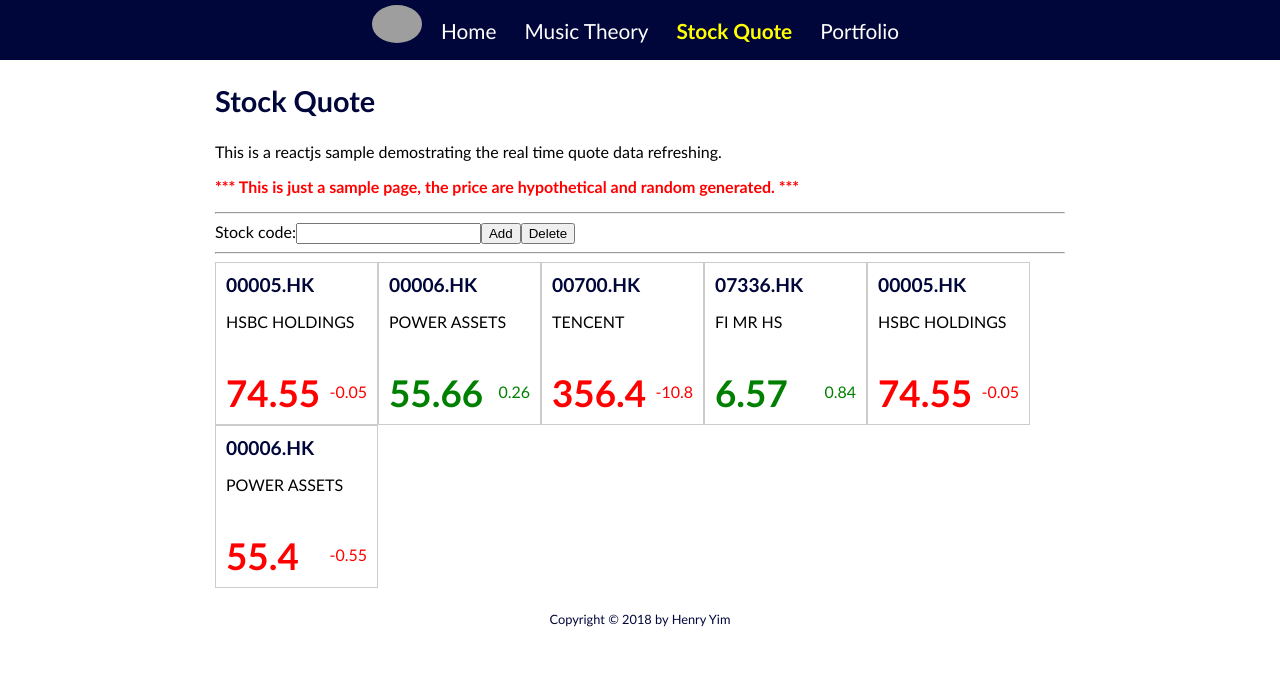
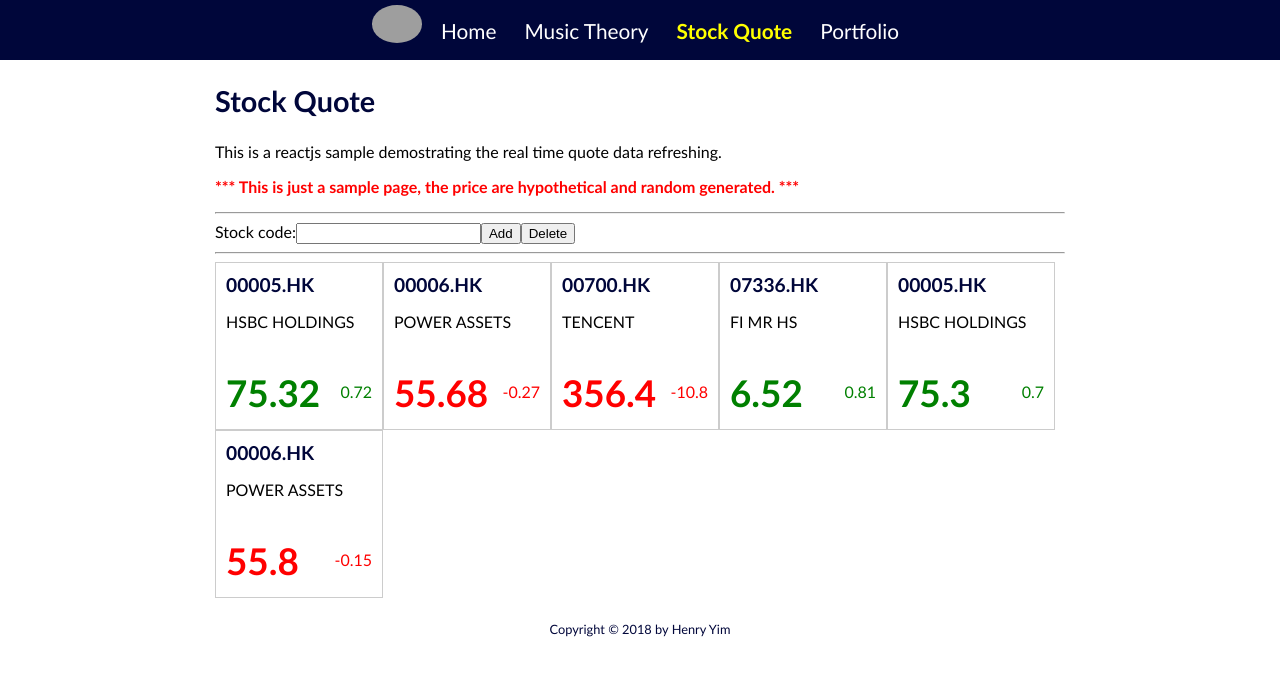
Before and after one commit to henryhkyim/henryhkyim, a React app: page /stockQuote in a window 1280 px wide. Shown: the top 676 px of the page. Built offline with nearby package versions, Linux system fonts and the light colour scheme; grey boxes are pictures that could not be loaded.

Commit message:
refactor data to StockQuoteUtils.js

```diff
--- a/src/app/components/App.js
+++ b/src/app/components/App.js
@@ -19,6 +19,7 @@ export class App extends React.Component {
 
 	render() {
 		let stockList = ["00005.HK", "00006.HK", "00700.HK", "07336.HK", "00005.HK", "00006.HK"]
+		// let stockList = ["00005.HK"]
 		return (
 				<BrowserRouter>
 					<div>
--- a/src/app/components/stockquote/OneStockQuote.js
+++ b/src/app/components/stockquote/OneStockQuote.js
@@ -1,29 +1,26 @@
 import React from 'react'
 import PropTypes from 'prop-types'
 import { toTwoDecimal } from '../../utils/NumberUtils.js'
+import { getStockPrice, getStockDesc, getPrevClosePrice } from '../../utils/StockQuoteUtils.js'
 
 import '../../css/stockquote/OneStockQuote.css'
-
-const sampleQuoteData = new Map()
-sampleQuoteData.set("00005.HK", {desc: "HSBC HOLDINGS", price: 74.55, prev_close: 74.6})
-sampleQuoteData.set("00006.HK", {desc: "POWER ASSETS", price: 55.4, prev_close: 55.95})
-sampleQuoteData.set("00700.HK", {desc: "TENCENT", price: 356.4, prev_close: 367.2})
-sampleQuoteData.set("07336.HK", {desc: "FI MR HS", price: 5.73, prev_close: 5.71})
 
 export class OneStockQuote extends React.Component {
 
 	constructor(props) {
 		super(props)
 		this.handleInterval
+		const currentPrice = toTwoDecimal(getStockPrice(props.stock))
+		const prevClosePrice = toTwoDecimal(getPrevClosePrice(props.stock))
 		this.state = {
-			price: sampleQuoteData.get(props.stock).price,
-			priceChange: toTwoDecimal((sampleQuoteData.get(props.stock).price - sampleQuoteData.get(props.stock).prev_close))
+			price: currentPrice,
+			priceChange: toTwoDecimal(currentPrice - prevClosePrice)
 		}
-		this.priceChangeCount = 0
+		this.refreshPrice = this.refreshPrice.bind(this)
 	}
 
 	componentDidMount() {
-		this.handleInterval = setInterval(this.refreshPrice.bind(this), Math.max(10000 * Math.random(), 3000))
+	  this.handleInterval = setInterval(this.refreshPrice, Math.max(10000 * Math.random(), 3000))
 	}
 
 	componentWillUnmount() {
@@ -31,39 +28,31 @@ export class OneStockQuote extends React.Component {
 	}
 
 	refreshPrice() {
-		var currentPriceChange = toTwoDecimal(Math.random())
-		if (this.priceChangeCount % 2 == 1) {
-			currentPriceChange = -currentPriceChange
-		}
-		this.priceChangeCount += 1
+		const currentPrice = toTwoDecimal(getStockPrice(this.props.stock))
+		const prevClosePrice = toTwoDecimal(getPrevClosePrice(this.props.stock))
 		this.setState({
-			price: toTwoDecimal((this.state.price + currentPriceChange)),
-			priceChange: currentPriceChange
+			price: currentPrice,
+			priceChange: toTwoDecimal(currentPrice - prevClosePrice)
 		})
 	}
 
 	render() {
-		let priceJsx = ''
+		let priceClass = ''
 		if (this.state.priceChange > 0) {
-		  priceJsx = (<div className="quoteBoxPrice">
-		  	            <h1 className="quoteBoxGreen">{this.state.price}</h1>
-									  <p className="quoteBoxGreen">{this.state.priceChange}</p>
+			priceClass = 'quoteBoxGreen'
+		} else if (this.state.priceChange == 0) {
+			priceClass = 'quoteBoxBlack'
+		} else {
+			priceClass = 'quoteBoxRed'
+		}
+		const priceJsx = (<div className="quoteBoxPrice">
+		  	            <h1 className={priceClass}>{this.state.price}</h1>
+									  <p className={priceClass}>{this.state.priceChange}</p>
 									</div>)
-		} else if (this.state.priceChange == 0) {
-		  priceJsx = (<div className="quoteBoxPrice">
-		                <h1 className="quoteBoxBlack">{this.state.price}</h1>
-			              <p className="quoteBoxBlack">{this.state.priceChange}</p>
-			            </div>)
-		} else {
-		  priceJsx = (<div className="quoteBoxPrice">
-		              	<h1 className="quoteBoxRed">{this.state.price}</h1>
-			              <p className="quoteBoxRed">{this.state.priceChange}</p>
-			            </div>)
-		}
 		return (
 			<div className="quoteBox">
 				<h3>{this.props.stock}</h3>
-				<p>{sampleQuoteData.get(this.props.stock).desc}</p>
+				<p>{getStockDesc(this.props.stock)}</p>
 				{priceJsx}
 			</div>
 		)
--- a/src/app/components/stockquote/StockQuote.js
+++ b/src/app/components/stockquote/StockQuote.js
@@ -2,6 +2,7 @@ import React from 'react'
 import PropTypes from 'prop-types'
 
 import { OneStockQuote } from './OneStockQuote.js'
+import { isStockAvailable } from '../../utils/StockQuoteUtils.js'
 
 import '../../css/stockquote/StockQuote.css'
 
@@ -14,23 +15,29 @@ export class StockQuote extends React.Component {
 		this.handleDelete = this.handleDelete.bind(this)
 		this.state = {
 			stockList: [...this.props.stockList],
-			stockCode: ""
+			stockCode: "",
+			message: ""
 		}
 	}
 
 	handleDelete(filterCode) {
 		let finalList = this.state.stockList.filter((stockCode) => stockCode != filterCode)
-		console.log(`after list = ${finalList}`)
 		this.setState({
 			stockList: finalList
 		});
 	}
 
 	handleAdd() {
-		console.log(`this.state.stockCode = ${this.state.stockCode}`)
-		this.setState({
-			stockList: [...this.state.stockList, this.state.stockCode]
-		});
+		if (isStockAvailable(this.state.stockCode)) {
+			this.setState({
+				stockList: [...this.state.stockList, this.state.stockCode],
+				message: ""
+			});
+		} else {
+			this.setState({
+				message: " " + this.state.stockCode + " does not exist!"
+			});
+		}
 	}
 
 	handleChange(event) {
@@ -40,7 +47,6 @@ export class StockQuote extends React.Component {
 	}
 
 	renderQuote(symbol, index) {
-		console.log(`renderQuote: ${symbol}, ${index}`)
 		return <OneStockQuote key={index} stock={symbol}/>
 	}
 
@@ -59,6 +65,7 @@ export class StockQuote extends React.Component {
         </label>
         <button type="button" onClick={() => this.handleAdd()}>Add</button>
         <button type="button" onClick={() => this.handleDelete(this.state.stockCode)}>Delete</button>
+        <p className="inlineMessage">{this.state.message}</p>
       	<hr/>
 				<span className="floatClear alignCenter">
 					{this.state.stockList.map(this.renderQuote)}
--- a/src/app/css/stockquote/OneStockQuote.css
+++ b/src/app/css/stockquote/OneStockQuote.css
@@ -1,6 +1,6 @@
 .quoteBox {
-	height: 141px;
-	width: 141px;
+	height: 146px;
+	width: 146px;
 	float: left;
 	border: 1px solid #CCCCCC;
 	padding: 10px;
--- a/src/app/css/stockquote/StockQuote.css
+++ b/src/app/css/stockquote/StockQuote.css
@@ -7,3 +7,9 @@
 	color: red;
 	font-weight: bold;
 }
+
+.inlineMessage {
+	display: inline;
+	color: red;
+	font-weight: bold;
+}
--- /dev/null
+++ b/src/app/utils/StockQuoteUtils.js
@@ -0,0 +1,25 @@
+import { toTwoDecimal } from './NumberUtils.js'
+
+const QUOTE_DATA = new Map()
+QUOTE_DATA.set("00005.HK", {desc: "HSBC HOLDINGS", price: 74.55, prev_close: 74.6})
+QUOTE_DATA.set("00006.HK", {desc: "POWER ASSETS", price: 55.4, prev_close: 55.95})
+QUOTE_DATA.set("00700.HK", {desc: "TENCENT", price: 356.4, prev_close: 367.2})
+QUOTE_DATA.set("07336.HK", {desc: "FI MR HS", price: 5.73, prev_close: 5.71})
+
+export function isStockAvailable(symbol) {
+	return QUOTE_DATA.get(symbol) != null
+}
+
+export function getStockPrice(symbol) {
+	// console.log(`getStockPrice symbol: ${symbol}`)
+	let currentPriceChange = toTwoDecimal(Math.random())
+	return QUOTE_DATA.get(symbol).price + currentPriceChange
+}
+
+export function getPrevClosePrice(symbol) {
+	return QUOTE_DATA.get(symbol).prev_close
+}
+
+export function getStockDesc(symbol) {
+	return QUOTE_DATA.get(symbol).desc
+}
```
